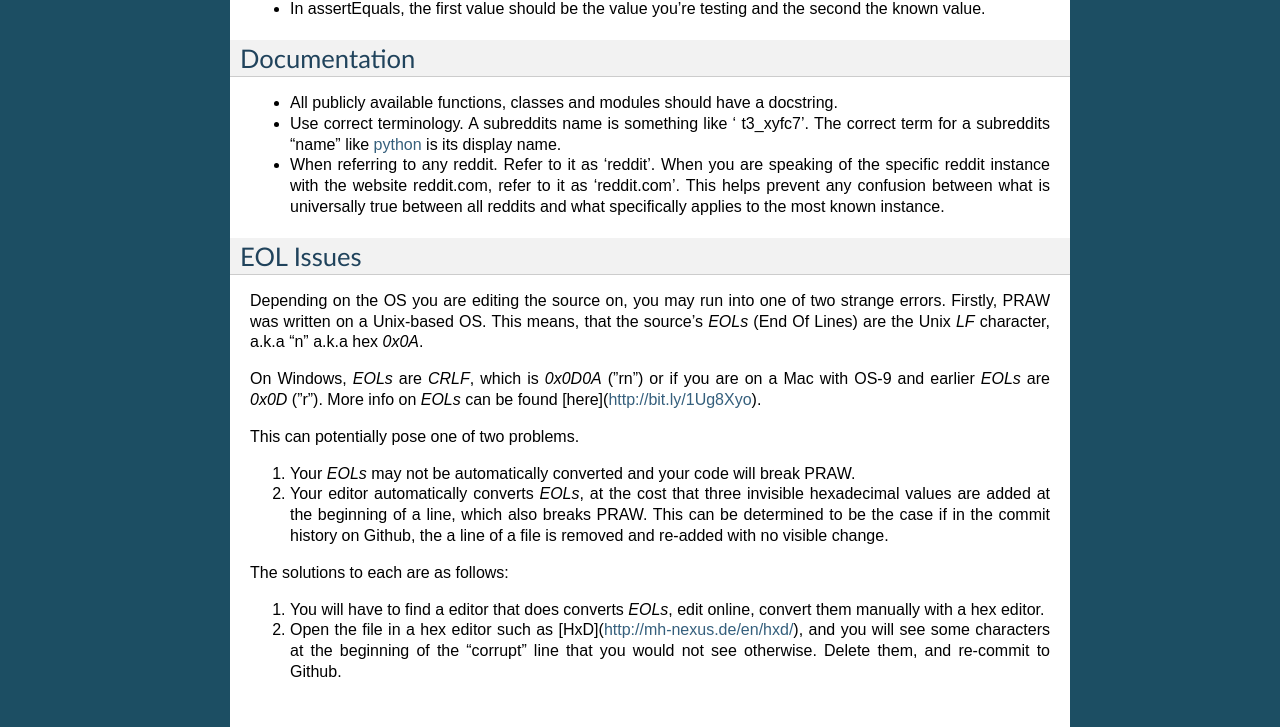
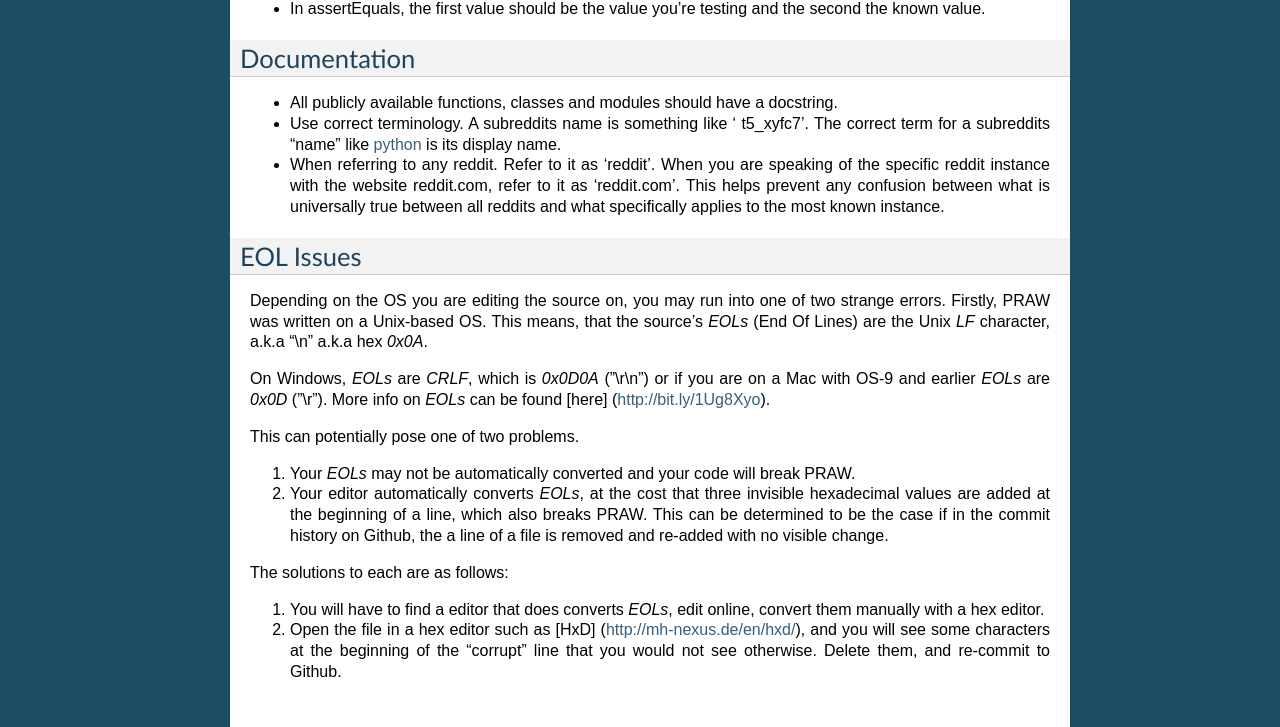
Before and after one commit to praw-dev/praw, a Sphinx documentation site: the page built from docs/pages/contributor_guidelines.rst, in a window 1280 px wide. Shown: the part 444-1171 px from the top of the page. Built offline with Sphinx 7.4.7, drawn with Linux system fonts in a browser that asks for light colours.

```diff
--- a/docs/pages/contributor_guidelines.rst
+++ b/docs/pages/contributor_guidelines.rst
@@ -33,7 +33,7 @@ Documentation
 
 * All publicly available functions, classes and modules should have a
   docstring.
-* Use correct terminology. A subreddits name is something like ' t3_xyfc7'.
+* Use correct terminology. A subreddits name is something like ' t5_xyfc7'.
   The correct term for a subreddits "name" like
   `python <http://www.reddit.com/r/python>`_ is its display name.
 * When referring to any reddit. Refer to it as 'reddit'. When you are speaking
@@ -47,12 +47,12 @@ EOL Issues
 
 Depending on the OS you are editing the source on, you may run into one of two
 strange errors. Firstly, PRAW was written on a Unix-based OS. This means, that
-the source's `EOLs` (End Of Lines) are the Unix `LF` character, a.k.a "\n"
+the source's `EOLs` (End Of Lines) are the Unix `LF` character, a.k.a "\\n"
 a.k.a hex `0x0A`.
 
-On Windows, `EOLs` are `CRLF`, which is `0x0D0A` ("\r\n") or if you are on a
-Mac with OS-9 and earlier `EOLs` are `0x0D` ("\r"). More info on `EOLs` can be
-found [here](http://bit.ly/1Ug8Xyo).
+On Windows, `EOLs` are `CRLF`, which is `0x0D0A` ("\\r\\n") or if you are on a
+Mac with OS-9 and earlier `EOLs` are `0x0D` ("\\r"). More info on `EOLs` can be
+found [here] (http://bit.ly/1Ug8Xyo).
 
 This can potentially pose one of two problems.
 
@@ -67,6 +67,6 @@ The solutions to each are as follows:
 
 1. You will have to find a editor that does converts `EOLs`, edit online, convert
    them manually with a hex editor.
-2. Open the file in a hex editor such as [HxD](http://mh-nexus.de/en/hxd/), and
+2. Open the file in a hex editor such as [HxD] (http://mh-nexus.de/en/hxd/), and
    you will see some characters at the beginning of the "corrupt" line that you would
    not see otherwise. Delete them, and re-commit to Github.
```
